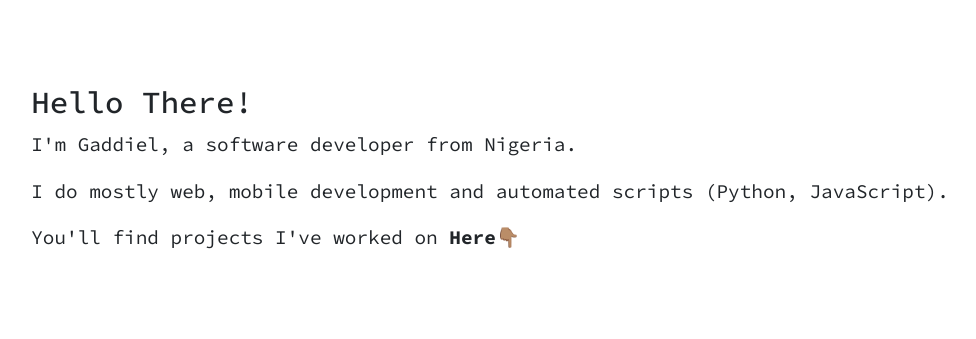
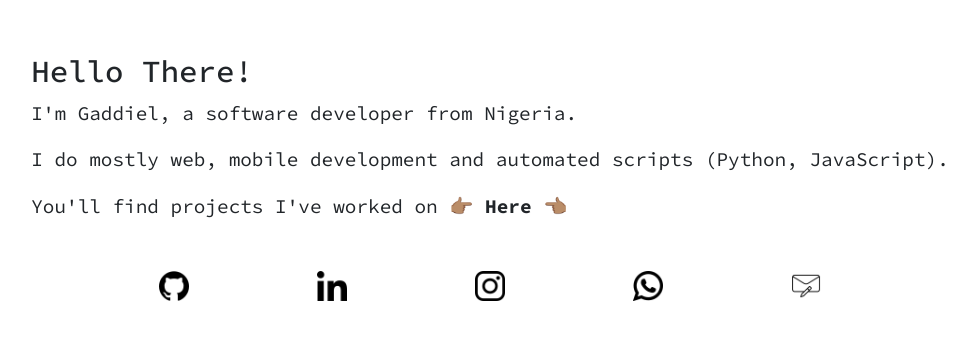
Before and after one commit to iamgaddiel/potfolio, a plain HTML site: page index.html in a window 1280 px wide. Shown: the part 223-562 px from the top of the page, without its empty margins (150-1126 px from the left). Drawn offline with nearby package versions, Linux system fonts and the light colour scheme.

Commit message:
added socials

```diff
--- a/index.html
+++ b/index.html
@@ -16,8 +16,15 @@
             <div>
                 <p>I'm Gaddiel, a software developer from Nigeria.</p>
                 <p>I do mostly web, mobile development and automated scripts (Python, JavaScript).</p>
-                <p>You'll find projects I've worked on <a href="https://linktr.ee/iamgaddiel2" target="_blank" class="fw-bold link text-dark">Here👇🏽</a> </p>
+                <p>You'll find projects I've worked on <a href="https://linktr.ee/iamgaddiel2" target="_blank" class="fw-bold link text-dark">👉🏽 Here 👈🏽</a> </p>
 
+                <div class="socials">
+                    <a href="https://www.github.com/iamgaddiel" target="_blank"><img src="./assets/images/github.png" alt=""></a>
+                    <a href="https://www.linkedin.com/in/iamgaddiel" target="_blank"><img src="./assets/images/linkedin-logo.png" alt=""></a>
+                    <a href="https://www.github.com/iamgaddiel2" target="_blank"><img src="./assets/images/instagram-logo.png" alt=""></a>
+                    <a href="https://wa.me/message/ASUCSFQYNL5GG1" target="_blank"><img src="./assets/images/whatsapp.png" alt=""></a>
+                    <a href="mailto:iamediel@pm.me" target="_blank"><img src="./assets/images/email.png" alt=""></a>
+                </div>
             </div>
         </div>
     </section>
--- a/style/style.css
+++ b/style/style.css
@@ -20,3 +20,14 @@
     color: #eeeeee;
     text-decoration: none !important;
 }
+
+.socials{
+  display: flex;
+  align-items: center;
+  justify-content: space-evenly;
+  margin-top: 50px;
+}
+
+.socials img{
+  width: 30px;
+}
```
Also changed, not shown: assets/images/email.png (added), assets/images/github.png (added), assets/images/instagram-logo.png (added), assets/images/linkedin-logo.png (added), assets/images/whatsapp.png (added).
